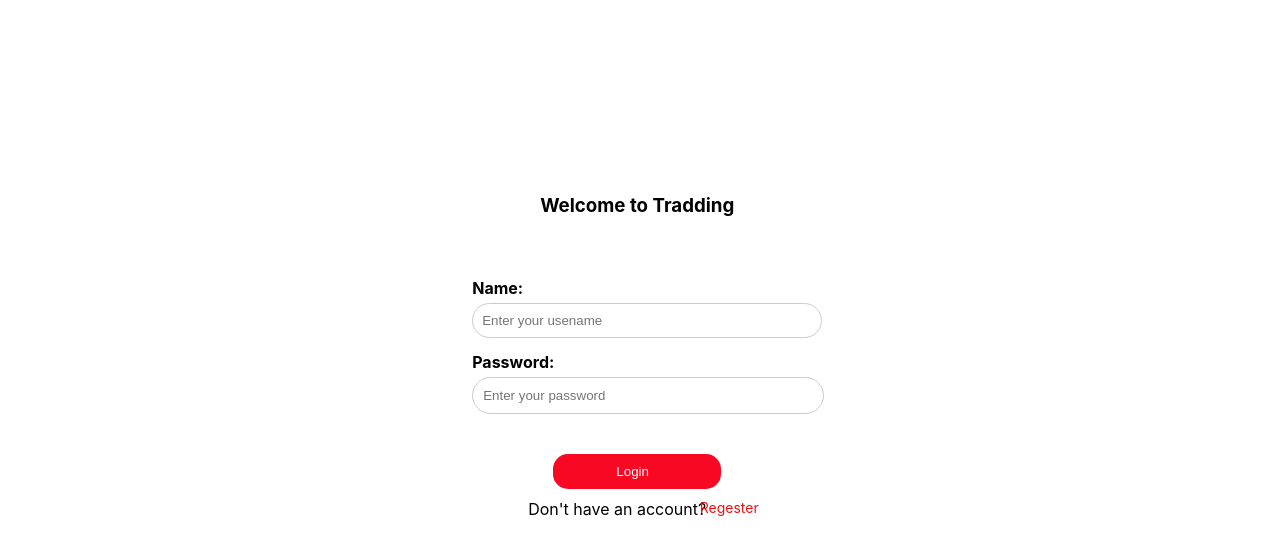
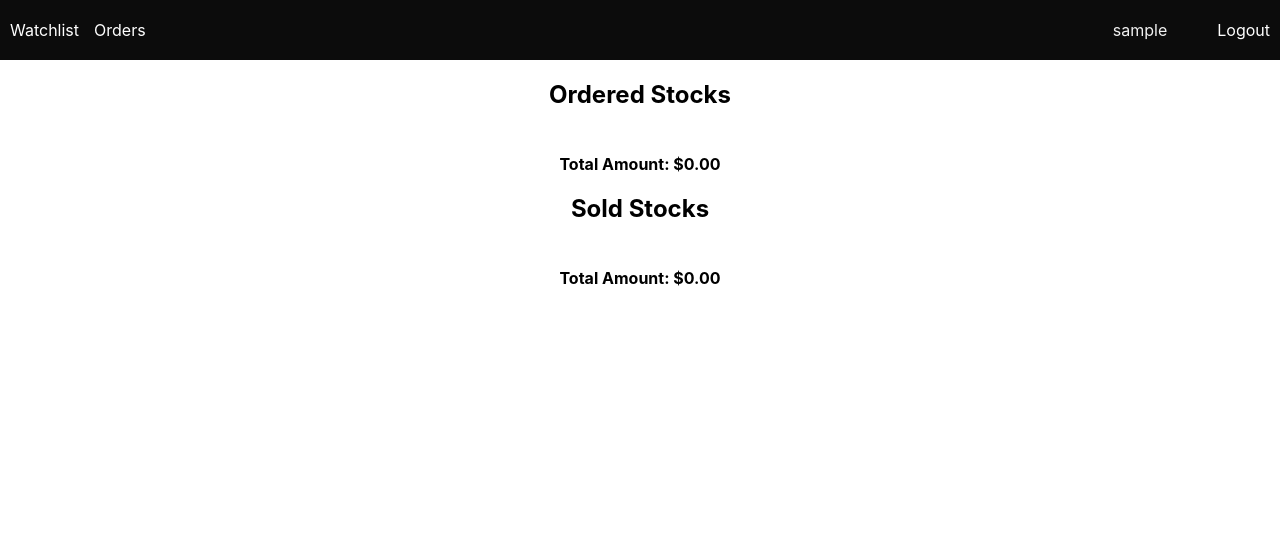
Before and after one commit to mariyappanb-msil/react-stack-training-task2, a React (Create React App) app: page /orders in a window 1280 px wide. Before the commit this address led to /. Shown: the top 554 px of the page. Built offline with nearby package versions, Linux system fonts and the light colour scheme; sample sign-in values are in the browser's storage.

Commit message:
header,password,reload

```diff
--- a/src/components/Header/Header.css
+++ b/src/components/Header/Header.css
@@ -1,17 +1,26 @@
-.nav {
-    display: flex;
+.header-list {
+  display: flex;
+  flex : 1;
+  height: 40px;
+  font-size: medium;
+  padding: 10px;
+  background-color: rgb(12, 12, 12);
+  color: #f2f2f2;
+  cursor: pointer;
+  align-items: center;
+  font-style: 18px;
+}
+.nav-username {
+  display: flex;
 
-    padding: 10px;
-    background-color: #333;
-    color: white;
-  }
+  flex: 1;
+  align-items: center;
+}
+.log-out {
+  margin-left: 50px;
 
-  .nav p {
-    margin: 0;
-    padding: 0 15px;
-    cursor: pointer;
-  }
+}
 
-  .nav p:hover {
-    text-decoration: underline;
-  }
+.orders-nav {
+  margin-left: 15px;
+}
--- a/src/components/Header/Header.jsx
+++ b/src/components/Header/Header.jsx
@@ -1,31 +1,52 @@
 import React from "react";
-import { useNavigate, } from "react-router-dom";
+import { useNavigate } from "react-router-dom";
 import "./Header.css";
 import { useAuth } from "../../pages/Auth/Auth";
-function Header()
-{
+import { NavLink } from "react-router-dom";
+function Header() {
+  const user = JSON.parse(localStorage.getItem("username"));
+
   const navigate = useNavigate();
   const auth = useAuth();
 
   const hanldeLogout = () => {
     auth.logout();
+    localStorage.removeItem("username");
     alert("Do you want to Logout");
-    navigate('/') // Call the logout function from the authentication context
+    navigate("/"); // Call the logout function from the authentication context
   };
-    return(
 
-        <div className="nav">
+  return (
+    <div className="header-list">
+      <div className="nav-username">
+        <NavLink
+          style={{ textDecoration: "none", color: "white" }}
+          to={"/watchlist"}
+        >
+          Watchlist
+        </NavLink>
+        <div className="orders-nav">
+        <NavLink
+          style={{ textDecoration: "none", color: "white" }}
+          to={"/orders"}
+        >
+          Orders
+        </NavLink>
+        </div>
+      </div>
 
+      {/* Conditionally display the admin username */}
+      <div>{user}</div>
 
-        <p onClick={() => navigate("/watchlist")}>Watchlist</p>
-        <p onClick={() => navigate("/orders")}>Orders</p>
-        <p onClick={() => hanldeLogout()}>Logout</p>
-
-
-
-      </div>
-    )
-
-
+      <NavLink
+        onClick={hanldeLogout} // Attach a click event to trigger logout
+        style={{ textDecoration: "none", color: "white" }}
+        className="log-out"
+        to={"/"}
+      >
+        Logout
+      </NavLink>
+    </div>
+  );
 }
 export default Header;
--- a/src/pages/Auth/Login.jsx
+++ b/src/pages/Auth/Login.jsx
@@ -19,9 +19,13 @@ const Login = () => {
       return data.username === name && data.password === password;
     });
 
+
+
     if (user) {
       alert("Welcome" + " " + name);
-      sessionStorage.setItem(name, JSON.stringify([]));
+      const userIdentifier=user.username;
+
+      localStorage.setItem("username", JSON.stringify(userIdentifier));
       navigate('/watchlist');
     } else {
       alert("Enter valid details to login");
--- a/src/pages/Auth/Registration.jsx
+++ b/src/pages/Auth/Registration.jsx
@@ -101,9 +101,10 @@ const Registration = () => {
 
   const validatePassword = (password) => {
     const passwordPattern =
-      /^(?=.*[a-z])(?=.*[A-Z])(?=.*\d)(?=.*[!@#$%^&*()]).{8,25}$/;
+      /^(?=.*[0-9])(?=.*[a-zA-Z])(?=.*[!@#$%^&*])[a-zA-Z0-9!@#$%^&*]{8,20}$/;
     return passwordPattern.test(password);
   };
+
 
   const validateMobileNumber = (mobileNumber) => {
     const mobileNumberPattern = /^[0-9]{10}$/;
@@ -137,7 +138,7 @@ const Registration = () => {
             name="password"
             placeholder="*******"
             id="password"
-            maxLength={8}
+
             value={password}
             onChange={changeHandler}
             required
--- a/src/pages/Auth/RequireAuth.jsx
+++ b/src/pages/Auth/RequireAuth.jsx
@@ -3,12 +3,15 @@ import { useAuth } from "./Auth"; // Import the custom authentication hook
 import { Navigate } from "react-router-dom";
 
 // Create a component named RequireAuth to protect routes that require authentication
+
 export const RequireAuth = ({ children }) => {
   // Access the authentication context using the useAuth hook
   const auth = useAuth();
+  const user = localStorage.getItem("username")
+  console.log("III",user)
 
   // Check if the user is authenticated
-  if (!auth.user) {
+  if (!user) {
     // If not authenticated, redirect to the login page
     return <Navigate to="/" />;
   }
--- a/src/pages/Buy/BuyPage.jsx
+++ b/src/pages/Buy/BuyPage.jsx
@@ -5,16 +5,19 @@ import Header from "../../components/Header/Header";
 import './BuyPage.css';
 
 function Buy() {
-  const [storedStocks, setStoredStocks] = useState(JSON.parse(localStorage.getItem("BuyStocks")) || []);
+  const user = JSON.parse(localStorage.getItem("username"));
+
+  const [storedStocks, setStoredStocks] = useState(JSON.parse(localStorage.getItem(`BuyStocks_${user}`)) || []);
   const [stocks, setStocks] = useState(stocksData);
   const navigate = useNavigate();
+
 
   const handleIncreaseQuantity = (index) => {
     const updatedStocks = [...storedStocks];
     if (updatedStocks[index].quantity < stocks[index].quantity) {
       updatedStocks[index].quantity += 1;
       setStoredStocks(updatedStocks);
-      localStorage.setItem("BuyStocks", JSON.stringify(updatedStocks));
+      localStorage.setItem(`BuyStocks_${user}`, JSON.stringify(updatedStocks));
     }
   };
 
@@ -23,15 +26,15 @@ function Buy() {
     if (updatedStocks[index].quantity > 1) {
       updatedStocks[index].quantity -= 1;
       setStoredStocks(updatedStocks);
-      localStorage.setItem("BuyStocks", JSON.stringify(updatedStocks));
+      localStorage.setItem(`BuyStocks_${user}`, JSON.stringify(updatedStocks));
     }
   };
 
   const handleBuyNow = (stock) => {
     const selectedStock = { ...stock, quantity: stock.quantity }; // Set quantity to stock.quantity when adding to OrderStocks
-    const existingOrderStocks = JSON.parse(localStorage.getItem("OrderStocks")) || [];
+    const existingOrderStocks = JSON.parse(localStorage.getItem(`OrderStocks_${user}`)) || [];
     const updatedOrderStocks = [...existingOrderStocks, selectedStock];
-    localStorage.setItem("OrderStocks", JSON.stringify(updatedOrderStocks));
+    localStorage.setItem(`OrderStocks_${user}`, JSON.stringify(updatedOrderStocks));
     navigate("/orders");
   };
 
--- a/src/pages/Orders/Orders.jsx
+++ b/src/pages/Orders/Orders.jsx
@@ -4,12 +4,14 @@ import Header from "../../components/Header/Header";
 
 
 function Orders() {
+  const user = JSON.parse(localStorage.getItem("username"));
+
   const [orderStocks, setOrderStocks] = useState(
-    JSON.parse(localStorage.getItem("OrderStocks")) || []
+    JSON.parse(localStorage.getItem(`OrderStocks_${user}`)) || []
   );
   const [orderSellStocks, setOrderSellStocks] = useState(
-    JSON.parse(localStorage.getItem("OrderSellStocks")) || []
-  )
+    JSON.parse(localStorage.getItem(`OrderSellStocks_${user}`)) || []
+  );
 
   // Calculate the total amount for all ordered stocks
   const totalAmount = orderStocks.reduce(
--- a/src/pages/Watchlist/Watchlist.jsx
+++ b/src/pages/Watchlist/Watchlist.jsx
@@ -9,10 +9,13 @@ import Header from "../../components/Header/Header";
 function Watchlist() {
   const [stocks, setStocks] = useState(stocksData);
   const navigate = useNavigate(); // Hook for navigation
+  const user = JSON.parse(localStorage.getItem("username"));
+  console.log(user)
+
 
   const handleBuyClick = (stock) => {
     // Get existing stored stocks from local storage
-    const storedStocks = JSON.parse(localStorage.getItem("BuyStocks")) || [];
+    const storedStocks = JSON.parse(localStorage.getItem(`BuyStocks_${user}`)) || [];
 
     // Check if the stock is already in the stored stocks
     const stockExists = storedStocks.some(
@@ -28,7 +31,7 @@ function Watchlist() {
       storedStocks.push(sellStock);
 
       // Store the updated array in local storage
-      localStorage.setItem("BuyStocks", JSON.stringify(storedStocks));
+      localStorage.setItem(`BuyStocks_${user}`, JSON.stringify(storedStocks));
     }
 
     // Navigate to the sell page
@@ -37,7 +40,7 @@ function Watchlist() {
 
   const handleSellClick = (stock) => {
     // Get existing stored stocks from local storage
-    const storedStocks = JSON.parse(localStorage.getItem("SellStocks")) || [];
+    const storedStocks = JSON.parse(localStorage.getItem(`SellStocks_${user}`)) || [];
 
     // Check if the stock is already in the stored stocks
     const stockExists = storedStocks.some(
@@ -53,12 +56,13 @@ function Watchlist() {
       storedStocks.push(sellStock);
 
       // Store the updated array in local storage
-      localStorage.setItem("SellStocks", JSON.stringify(storedStocks));
+      localStorage.setItem(`SellStocks_${user}`, JSON.stringify(storedStocks));
     }
 
     // Navigate to the sell page
     navigate("/sell");
   };
+
 
   return (
     <div>
```
Also changed, not shown: src/pages/Sell/SellPage.jsx (+48 -15 lines).
